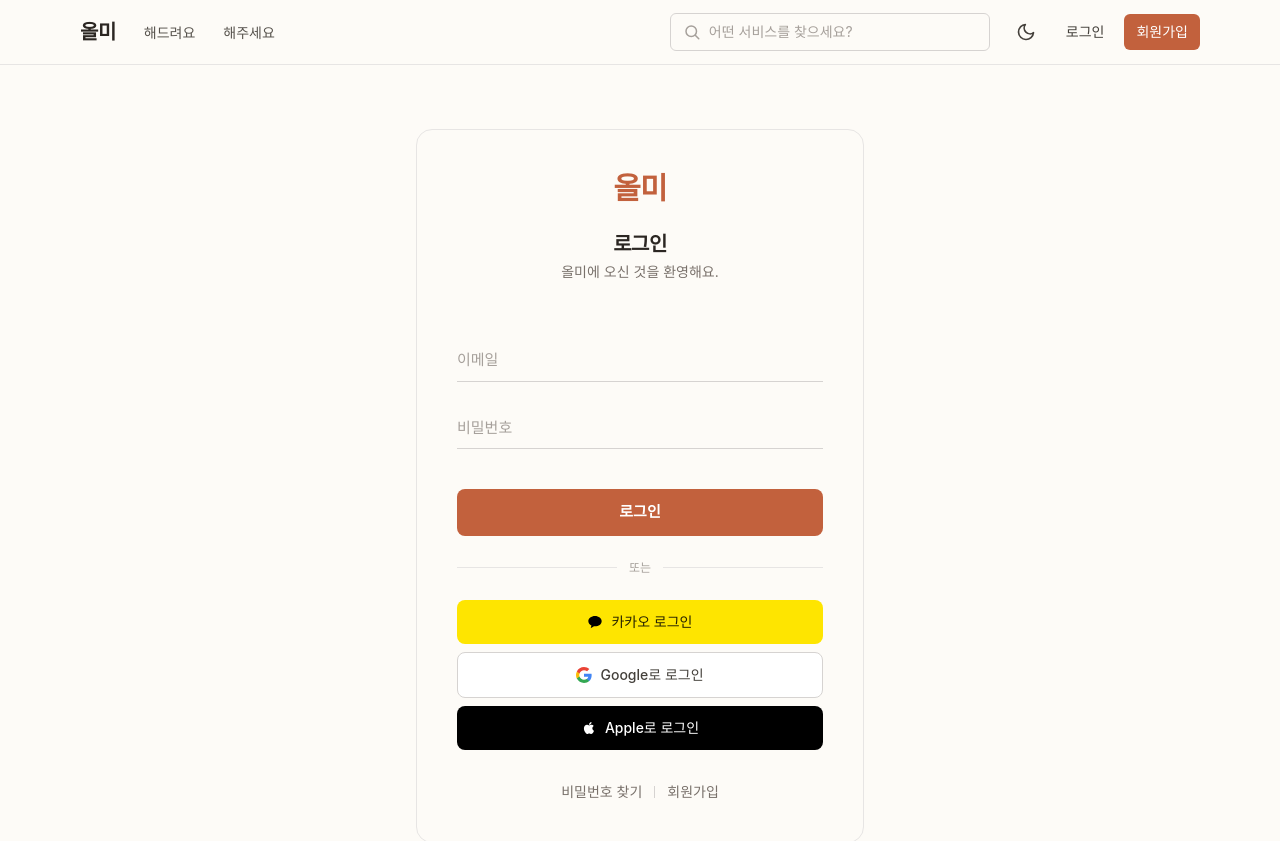
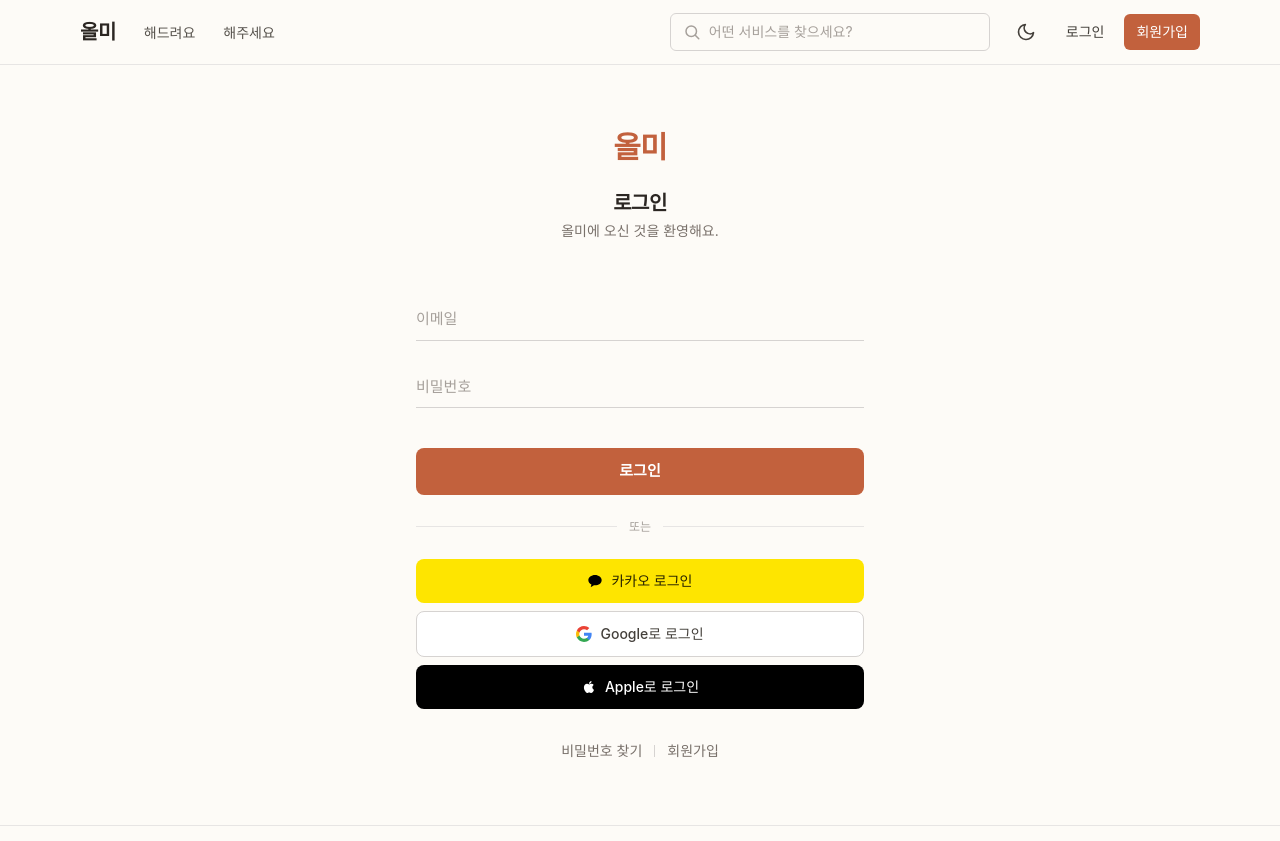
Before and after one commit to changhui98/allme, a Next.js app in the folder front/: page /login in a window 1280 px wide. Shown: the top 841 px of the page. Built offline with nearby package versions, Linux system fonts and the light colour scheme.

Commit message:
Feat : 인증 페이지 경계선 박스 제거 (배경과 이어지는 미니멀 구성)

```diff
--- a/front/src/components/auth/AuthShell.tsx
+++ b/front/src/components/auth/AuthShell.tsx
@@ -4,8 +4,7 @@ import type { ReactNode } from "react";
 /**
  * 로그인·회원가입 페이지 공용 셸. (서버 컴포넌트)
  * 상단에 로고·제목·안내 문구, 본문에 폼, 하단에 보조 링크 영역을 담는다.
- * 배경은 페이지와 동일하게 두고 sm 이상에서만 얇은 경계선 박스를 씌운다
- * (네이버 로그인 방식 — 좁은 모바일에서는 보더 없이 전면 사용).
+ * 경계선 없이 배경과 하나로 이어지는 미니멀 구성 (모든 화면 폭 공통).
  */
 type AuthShellProps = {
   title: string;
@@ -24,7 +23,7 @@ export default function AuthShell({
 }: AuthShellProps) {
   return (
     <main className="flex flex-1 flex-col items-center justify-center px-6 py-16">
-      <div className="w-full max-w-sm sm:max-w-md sm:rounded-2xl sm:border sm:border-stone-200 sm:p-10 dark:sm:border-stone-800">
+      <div className="w-full max-w-sm sm:max-w-md">
         <Link
           href="/"
           className="block text-center text-3xl font-bold tracking-tight text-primary"
```
